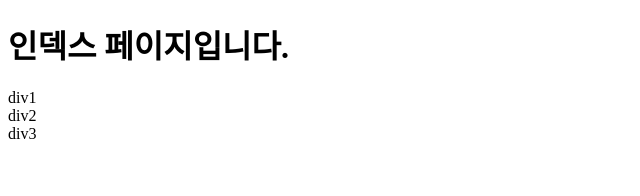
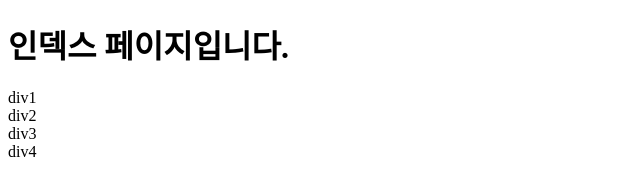
Before and after one commit to autumnalkitty/test14, a plain HTML site: page index.html in a window 1280 px wide. Shown: the full height of the page, 0-640 px from the left. Drawn offline with Linux system fonts and the light colour scheme.

Commit message:
div4 added

```diff
--- a/index.html
+++ b/index.html
@@ -9,5 +9,6 @@
 <div>div1</div>
 <div>div2</div>
 <div>div3</div>
+<div>div4</div>
 </body>
 </html>
```
